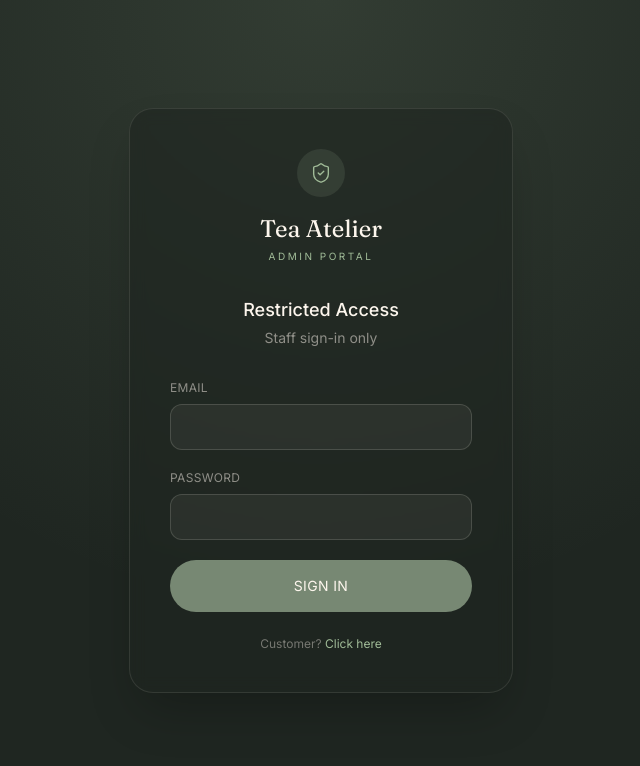
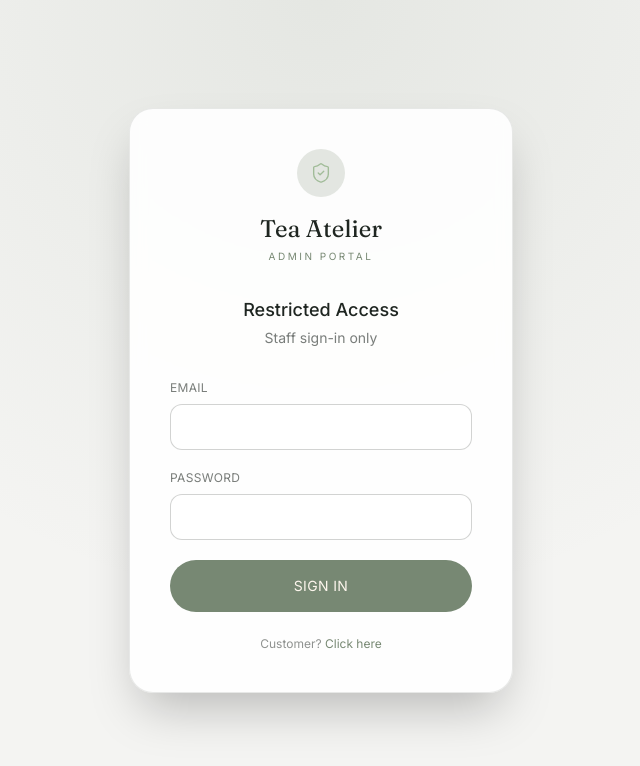
Before and after one commit to julliyuuuh/tea-atelier, a Next.js app: page /admin/login in a window 1280 px wide. Shown: the top 766 px of the page, without its empty margins (319-959 px from the left). Built offline with nearby package versions, Linux system fonts and the light colour scheme.

Commit message:
Update page.tsx
-- Admin login

```diff
--- a/app/admin/login/page.tsx
+++ b/app/admin/login/page.tsx
@@ -3,10 +3,14 @@
 import { useState, useEffect } from "react";
 import { motion } from "framer-motion";
 import { ShieldCheck } from "lucide-react";
+import Link from "next/link";
 import { useAuth } from "@/lib/auth-context";
+import { useTheme } from "@/lib/theme-context";
 
 export default function AdminLoginPage() {
   const { login, user, isLoading: authLoading } = useAuth();
+  const { theme } = useTheme();
+  const isDark = theme === "dark";
   const [email, setEmail] = useState("");
   const [password, setPassword] = useState("");
   const [isLoading, setIsLoading] = useState(false);
@@ -50,15 +54,29 @@ export default function AdminLoginPage() {
   };
 
   return (
-    <main className="min-h-screen flex items-center justify-center bg-charcoal px-8 relative overflow-hidden">
+    <main
+      className={`min-h-screen flex items-center justify-center px-8 relative overflow-hidden ${
+        isDark ? "bg-[#202721]" : "bg-[#f4f4f2]"
+      }`}
+    >
       {/* subtle radial glow */}
-      <div className="absolute inset-0 bg-[radial-gradient(circle_at_50%_0%,rgba(161,188,152,0.15),transparent_60%)]" />
+      <div
+        className={`absolute inset-0 ${
+          isDark
+            ? "bg-[radial-gradient(circle_at_50%_0%,rgba(161,188,152,0.15),transparent_60%)]"
+            : "bg-[radial-gradient(circle_at_50%_0%,rgba(119,136,115,0.12),transparent_60%)]"
+        }`}
+      />
 
       <motion.div
         initial={{ opacity: 0, y: 20 }}
         animate={{ opacity: 1, y: 0 }}
         transition={{ duration: 0.6, ease: "easeOut" }}
-        className="relative w-full max-w-sm bg-charcoal/60 backdrop-blur rounded-3xl border border-cream/10 p-10 shadow-2xl"
+        className={`relative w-full max-w-sm backdrop-blur rounded-3xl border p-10 shadow-2xl ${
+          isDark
+            ? "bg-[#29332d]/90 border-[#c9d3c8]/20"
+            : "bg-white/90 border-charcoal/10"
+        }`}
       >
         <div className="flex flex-col items-center mb-8">
           <div className="w-12 h-12 rounded-full bg-sage/20 flex items-center justify-center mb-4">
@@ -68,18 +86,31 @@ export default function AdminLoginPage() {
               className="text-sage-light"
             />
           </div>
-          <a href="/" className="font-display text-2xl text-cream mb-1">
+          <Link
+            href="/"
+            className={`font-display text-2xl mb-1 ${
+              isDark ? "text-[#e3e9df]" : "text-charcoal"
+            }`}
+          >
             Tea Atelier
-          </a>
-          <span className="font-body text-[10px] tracking-[0.25em] uppercase text-sage-light">
+          </Link>
+          <span className="font-body text-[10px] tracking-[0.25em] uppercase text-sage">
             Admin Portal
           </span>
         </div>
 
-        <h1 className="font-body text-lg font-medium text-cream text-center mb-1">
+        <h1
+          className={`font-body text-lg font-medium text-center mb-1 ${
+            isDark ? "text-[#e3e9df]" : "text-charcoal"
+          }`}
+        >
           Restricted Access
         </h1>
-        <p className="font-body text-sm text-cream/50 text-center mb-8">
+        <p
+          className={`font-body text-sm text-center mb-8 ${
+            isDark ? "text-[#b9c5b7]" : "text-charcoal/60"
+          }`}
+        >
           Staff sign-in only
         </p>
 
@@ -91,7 +122,11 @@ export default function AdminLoginPage() {
 
         <form onSubmit={handleSubmit} className="space-y-5">
           <div>
-            <label className="font-body text-xs tracking-wide uppercase text-cream/50 block mb-2">
+            <label
+              className={`font-body text-xs tracking-wide uppercase block mb-2 ${
+                isDark ? "text-[#b9c5b7]" : "text-charcoal/60"
+              }`}
+            >
               Email
             </label>
             <input
@@ -99,12 +134,20 @@ export default function AdminLoginPage() {
               required
               value={email}
               onChange={(e) => setEmail(e.target.value)}
-              className="w-full rounded-xl border border-cream/15 bg-cream/5 px-4 py-3 font-body text-sm text-cream focus:outline-none focus:border-sage transition-colors"
+              className={`w-full rounded-xl border px-4 py-3 font-body text-sm focus:outline-none focus:border-sage transition-colors ${
+                isDark
+                  ? "border-[#c9d3c8]/22 bg-[#202721]/40 text-[#e3e9df]"
+                  : "border-charcoal/20 bg-white text-charcoal"
+              }`}
             />
           </div>
 
           <div>
-            <label className="font-body text-xs tracking-wide uppercase text-cream/50 block mb-2">
+            <label
+              className={`font-body text-xs tracking-wide uppercase block mb-2 ${
+                isDark ? "text-[#b9c5b7]" : "text-charcoal/60"
+              }`}
+            >
               Password
             </label>
             <input
@@ -112,24 +155,40 @@ export default function AdminLoginPage() {
               required
               value={password}
               onChange={(e) => setPassword(e.target.value)}
-              className="w-full rounded-xl border border-cream/15 bg-cream/5 px-4 py-3 font-body text-sm text-cream focus:outline-none focus:border-sage transition-colors"
+              className={`w-full rounded-xl border px-4 py-3 font-body text-sm focus:outline-none focus:border-sage transition-colors ${
+                isDark
+                  ? "border-[#c9d3c8]/22 bg-[#202721]/40 text-[#e3e9df]"
+                  : "border-charcoal/20 bg-white text-charcoal"
+              }`}
             />
           </div>
 
           <button
             type="submit"
             disabled={isLoading}
-            className="w-full rounded-full bg-sage text-cream font-body text-sm tracking-wide uppercase py-4 hover:bg-cream hover:text-charcoal transition-colors disabled:opacity-50"
+            className={`w-full rounded-full bg-sage font-body text-sm tracking-wide uppercase py-4 transition-colors disabled:opacity-50 ${
+              isDark
+                ? "text-[#f0f4ed] hover:bg-[#829a7e] hover:text-[#202721]"
+                : "text-cream hover:bg-charcoal"
+            }`}
           >
             {isLoading ? "Signing in..." : "Sign In"}
           </button>
         </form>
 
-        <p className="font-body text-xs text-cream/40 text-center mt-6">
+        <p
+          className={`font-body text-xs text-center mt-6 ${
+            isDark ? "text-[#aebbad]" : "text-charcoal/50"
+          }`}
+        >
           Customer?{" "}
           <a
             href="/login"
-            className="text-sage-light hover:text-cream transition-colors"
+            className={`transition-colors ${
+              isDark
+                ? "text-[#a7bca2] hover:text-[#e3e9df]"
+                : "text-sage hover:text-charcoal"
+            }`}
           >
             Click here
           </a>
```
